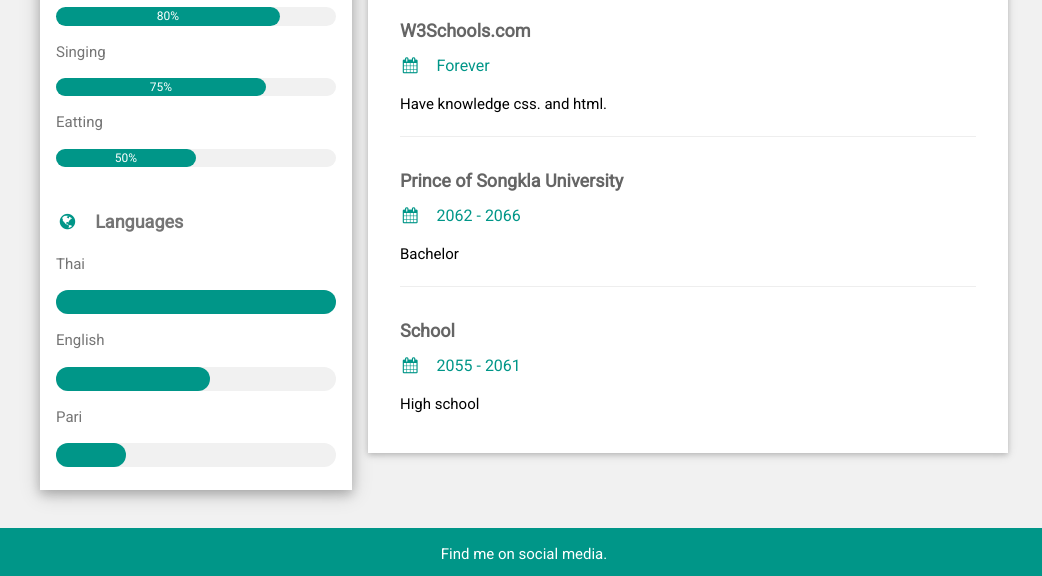
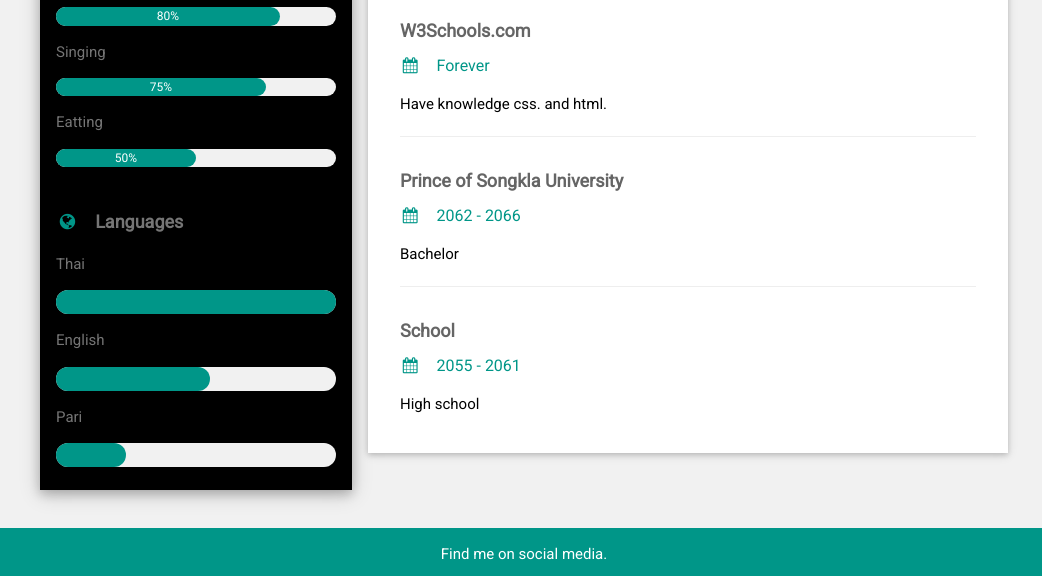
Before and after one commit to patong2539/Resume, a plain HTML site: page index.html in a window 1280 px wide. Shown: the part 665-1241 px from the top of the page, without its empty margins (116-1158 px from the left). Drawn offline with nearby package versions, Linux system fonts and the light colour scheme.

Commit message:
Update index.html

```diff
--- a/index.html
+++ b/index.html
@@ -20,7 +20,7 @@ html,body,h1,h2,h3,h4,h5,h6 {font-family: "Roboto", sans-serif}
     <!-- Left Column -->
     <div class="w3-third">
 
-      <div class="w3-white w3-text-grey w3-card-4">
+      <div class="w3-black w3-text-grey w3-card-4">
         <div class="w3-display-container">
           <img src="patong.jpg" style="width:100%" alt="Avatar">
           <div class="w3-display-bottomleft w3-container w3-text-pink">
```
